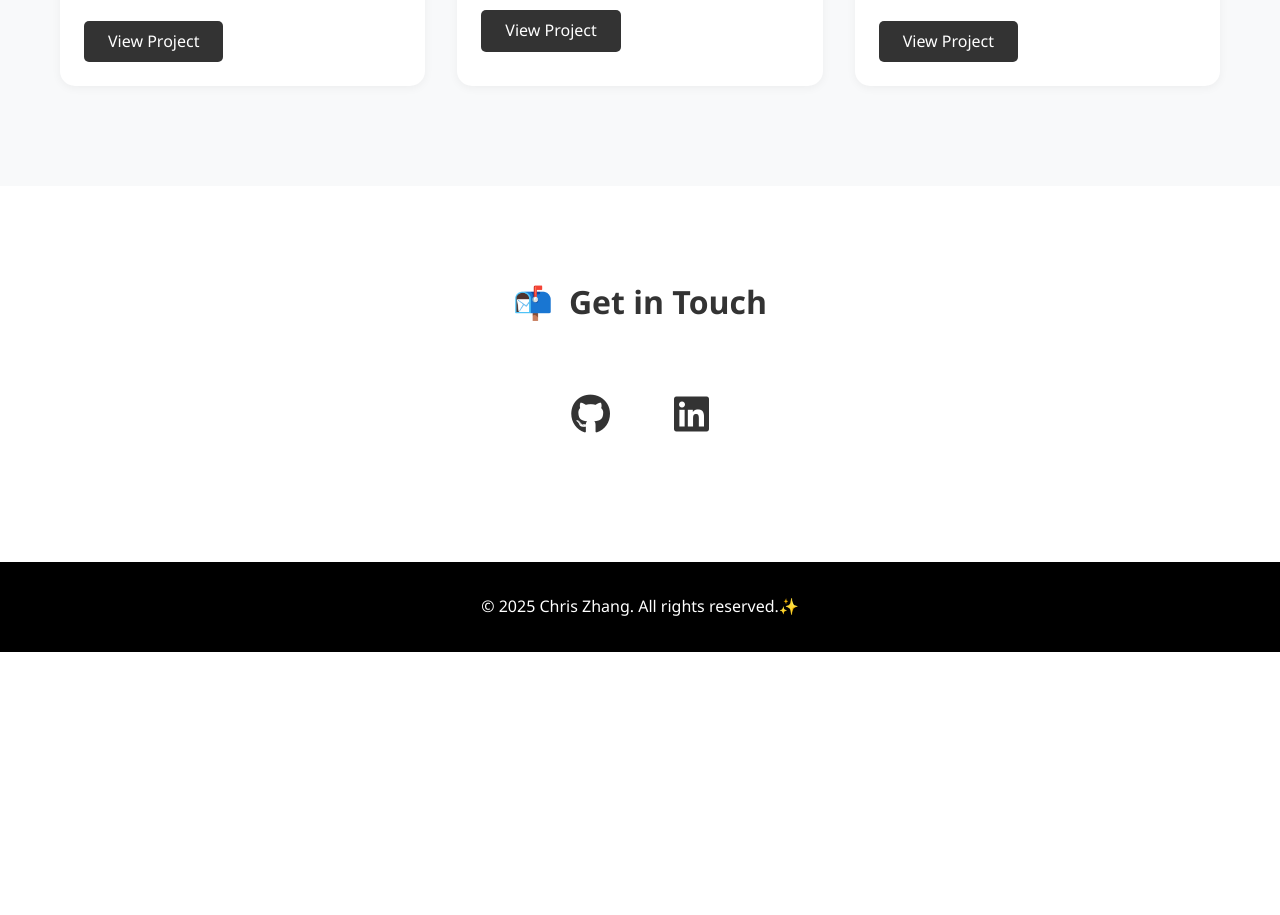
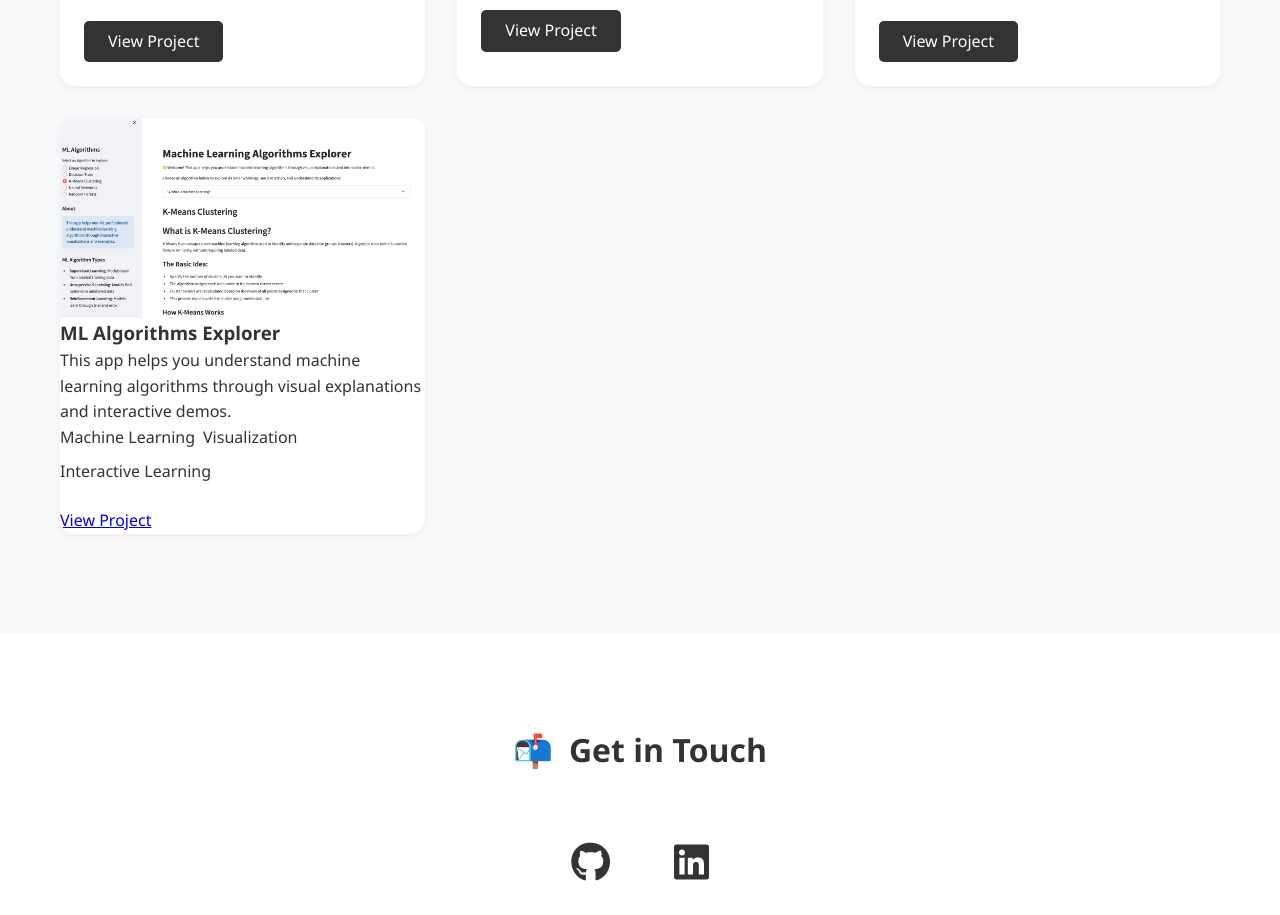
Before and after one commit to Chriszhang6/chris_website, a plain HTML site: page index.html in a window 1280 px wide. Shown: the part 2315-3230 px from the top of the page. Before the commit the page ends 2967 px from the top, so only its background shows below. Drawn offline with Linux system fonts and the light colour scheme.

Commit message:
Add ML Algorithms Explorer project

```diff
--- a/index.html
+++ b/index.html
@@ -122,6 +122,21 @@
                         <a href="https://chriszhang6.github.io/ori-vs-rat-game/" class="btn" target="_blank">View Project</a>
                     </div>
                 </div>
+                <div class="project-card">
+                    <div class="project-image">
+                        <img src="images/mle-preview.jpg" alt="ML Algorithms Explorer">
+                    </div>
+                    <div class="project-content">
+                        <h3>ML Algorithms Explorer</h3>
+                        <p>This app helps you understand machine learning algorithms through visual explanations and interactive demos.</p>
+                        <div class="project-tags">
+                            <span>Machine Learning</span>
+                            <span>Visualization</span>
+                            <span>Interactive Learning</span>
+                        </div>
+                        <a href="https://ml-algorithms-explorer-6cccfacb7705.herokuapp.com/" class="project-link" target="_blank">View Project</a>
+                    </div>
+                </div>
             </div>
         </div>
     </section>
```
Also changed, not shown: images/mle-preview.jpg (added), 1 other file.
